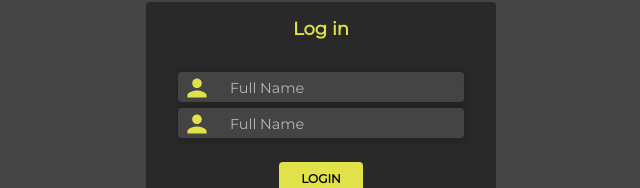
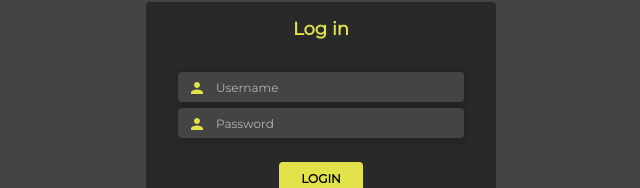
Before and after one commit to Francescostefan1998/readingapp, a React (Create React App) app: page / in a window 1280 px wide. Both pictures are taken after a click on the icon 627 px from the left and 281 px from the top of the page. Shown: the part 327-515 px from the top of the page, without its empty margins (319-959 px from the left). Built offline with nearby package versions, Linux system fonts and the light colour scheme.

Commit message:
scaling the inside input

```diff
--- a/src/components/loginPage/LoginPage.jsx
+++ b/src/components/loginPage/LoginPage.jsx
@@ -111,8 +111,10 @@ const LoginPage = () => {
               className={` ${flipTheContainerDownInsideBack} ${shadow} second-child second tenth`}
             >
               <div className="login-page-input-container-absolute">
-                <MdPerson className="icon" />
-                <input type="text" placeholder="Full Name" />
+                <MdPerson
+                  className={` ${flipTheContainerDownInsideBack} icon2`}
+                />
+                <input type="text" placeholder="Username" />
               </div>
             </div>
           </div>
@@ -120,14 +122,16 @@ const LoginPage = () => {
             className={`section-inside-the-login-container ${displaynoneOpposite} back-side`}
           >
             <div
-              className={` ${flipTheContainerDownInside} ${shadow} first-child first`}
+              className={` ${flipTheContainerDownInsideBack} ${shadow} first-child first eleventh`}
             ></div>
             <div
-              className={` ${flipTheContainerDownInside} ${shadow} second-child second`}
+              className={` ${flipTheContainerDownInsideBack} ${shadow} second-child second twelveth`}
             >
               <div className="login-page-input-container-absolute">
-                <MdPerson className="icon" />
-                <input type="text" placeholder="Full Name" />
+                <MdPerson
+                  className={` ${flipTheContainerDownInsideBack} icon2`}
+                />
+                <input type="password" placeholder="Password" />
               </div>
             </div>
           </div>
@@ -176,7 +180,7 @@ const LoginPage = () => {
               REGISTER
             </div>
             <div
-              className={` ${displaynoneOpposite} button-register-login-page back-side mt-4`}
+              className={` ${displaynoneOpposite} ${flipTheContainerDownInsideBack} button-register-login-page back-side mt-4`}
             >
               LOGIN
             </div>
--- a/src/components/loginPage/loginPage.css
+++ b/src/components/loginPage/loginPage.css
@@ -408,6 +408,28 @@
   }
 }
 
+@keyframes flipping-action-special-for-the-inside-eleventh {
+  0% {
+    transform: skewY(-10deg);
+  }
+  45% {
+    transform: skewY(-5deg);
+  }
+  100% {
+    transform: skewY(0deg);
+  }
+}
+@keyframes flipping-action-special-for-the-inside-twelveth {
+  0% {
+    transform: skewY(-8deg);
+  }
+  45% {
+    transform: skewY(-4deg);
+  }
+  100% {
+    transform: skewY(0deg);
+  }
+}
 .flipping-action-down-inside-back.ninth {
   animation: flipping-action-special-for-the-inside-ninth 0.8s linear forwards !important;
 }
@@ -415,3 +437,60 @@
 .flipping-action-down-inside-back.tenth {
   animation: flipping-action-special-for-the-inside-tenth 0.8s linear forwards !important;
 }
+.flipping-action-down-inside-back.eleventh {
+  animation: flipping-action-special-for-the-inside-eleventh 0.8s linear
+    forwards !important;
+}
+
+.flipping-action-down-inside-back.twelveth {
+  animation: flipping-action-special-for-the-inside-twelveth 0.8s linear
+    forwards !important;
+}
+@keyframes flipping-action-special-for-the-inside-button {
+  0% {
+    transform: skewY(2deg) rotateY(-230deg);
+  }
+  45% {
+    transform: skewY(1deg) rotateY(-180deg);
+  }
+  100% {
+    transform: skewY(0deg) rotateY(-180deg);
+  }
+}
+.flipping-action-down-inside-back.button-register-login-page.back-side {
+  animation: flipping-action-special-for-the-inside-button 0.8s linear;
+}
+
+.flipping-action-down-inside-back.icon2 {
+  font-size: 18px;
+  color: var(--color-yellow);
+  animation: scaleTheSizeUp 0.8s linear forwards;
+}
+
+@keyframes scaleTheSizeUp {
+  0% {
+    transform: scale(0.4);
+  }
+  50% {
+    transform: scale(0.7);
+  }
+  100% {
+    transform: scale(1);
+  }
+}
+
+.flipping-action-down-inside-back input {
+  border: none;
+  outline: none;
+  background-color: transparent;
+  animation: scale-up 0.8s forwards;
+}
+
+@keyframes scale-up {
+  from {
+    transform: scale(0.8);
+  }
+  to {
+    transform: scale(1);
+  }
+}
```
